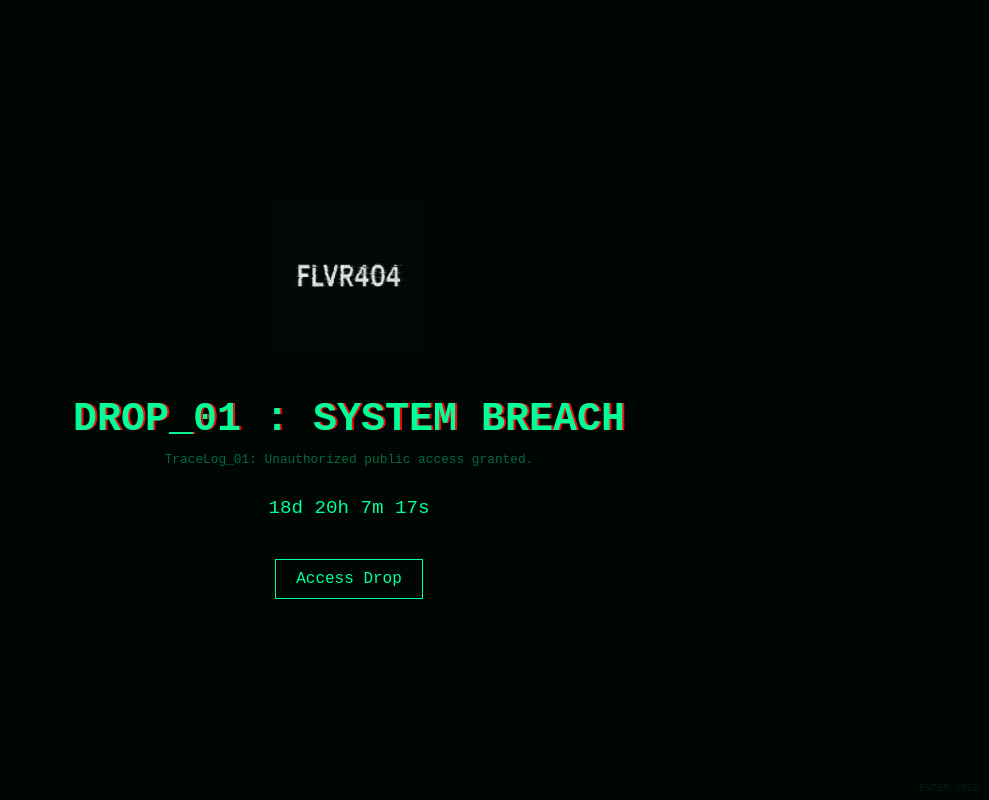
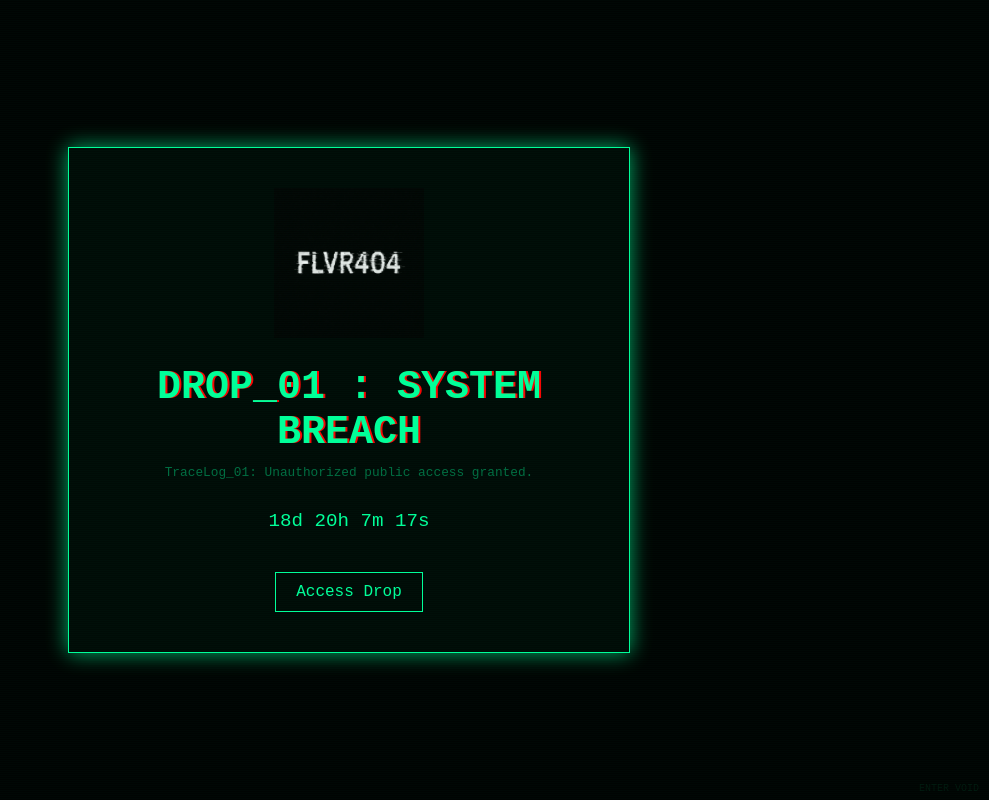
Before and after one commit to Mursh0620/flvr404-site, a plain HTML site: page index.html in a window 1280 px wide. Shown: the whole page, without its empty margins (291-1280 px from the left). Drawn offline with Linux system fonts and the light colour scheme.

Commit message:
index.html

```diff
--- a/index.html
+++ b/index.html
@@ -8,13 +8,23 @@
       background-color: black;
       color: #00ff99;
       font-family: monospace;
+      margin: 0;
+      height: 100vh;
       display: flex;
-      flex-direction: column;
       align-items: center;
       justify-content: center;
-      height: 100vh;
-      margin: 0;
       overflow: hidden;
+    }
+
+    .frame {
+      border: 1px solid #00ff99;
+      padding: 40px 30px;
+      box-shadow: 0 0 20px #00ff99aa;
+      background-color: rgba(0, 255, 153, 0.03);
+      text-align: center;
+      width: 90%;
+      max-width: 500px;
+      position: relative;
     }
 
     /* SCANLINE OVERLAY */
@@ -29,11 +39,11 @@
       z-index: 999;
     }
 
-    /* GLITCH LOGO */
+    /* LOGO GLITCH */
     .glitch-logo-wrapper {
       position: relative;
       width: 150px;
-      margin-bottom: 20px;
+      margin: 0 auto 20px;
     }
     .glitch-logo {
       width: 100%;
@@ -88,7 +98,6 @@
       cursor: pointer;
     }
 
-    /* HIDDEN LINK */
     .void-link {
       position: fixed;
       bottom: 6px;
@@ -105,21 +114,18 @@
   </style>
 </head>
 <body>
-  <!-- GLITCH LOGO -->
+  <div class="frame">
     <div class="glitch-logo-wrapper">
       <img src="flvr404-logo.png" alt="FLVR404 Logo" class="glitch-logo" />
       <img src="flvr404-logo.png" alt="FLVR404 Logo Glitch" class="glitch-logo glitch-overlay" />
     </div>
 
-  <!-- TITLE -->
     <h1>DROP_01 : SYSTEM BREACH</h1>
     <div class="subtitle">TraceLog_01: Unauthorized public access granted.</div>
-
-  <!-- COUNTDOWN -->
     <div class="countdown" id="countdown">Loading timer...</div>
     <button onclick="alert('Too early. This drop is encrypted.')">Access Drop</button>
+  </div>
 
-  <!-- SECRET LINK -->
   <a class="void-link" href="/void">ENTER VOID</a>
 
   <script>
```
Lines whose indentation alone changed are shown as unchanged.
